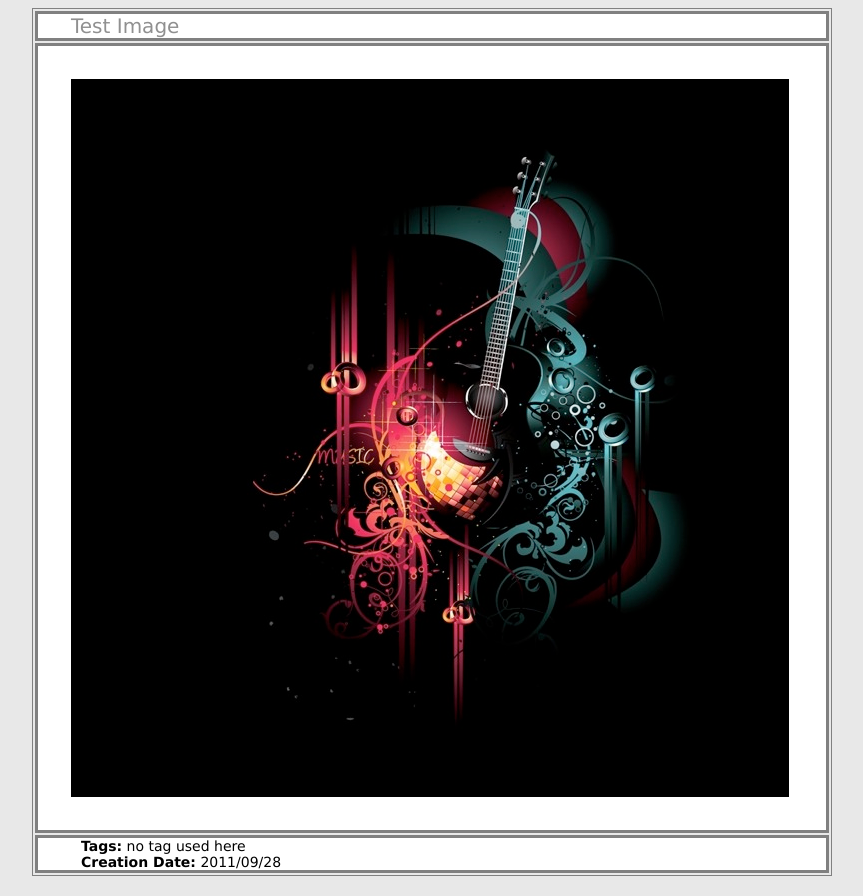
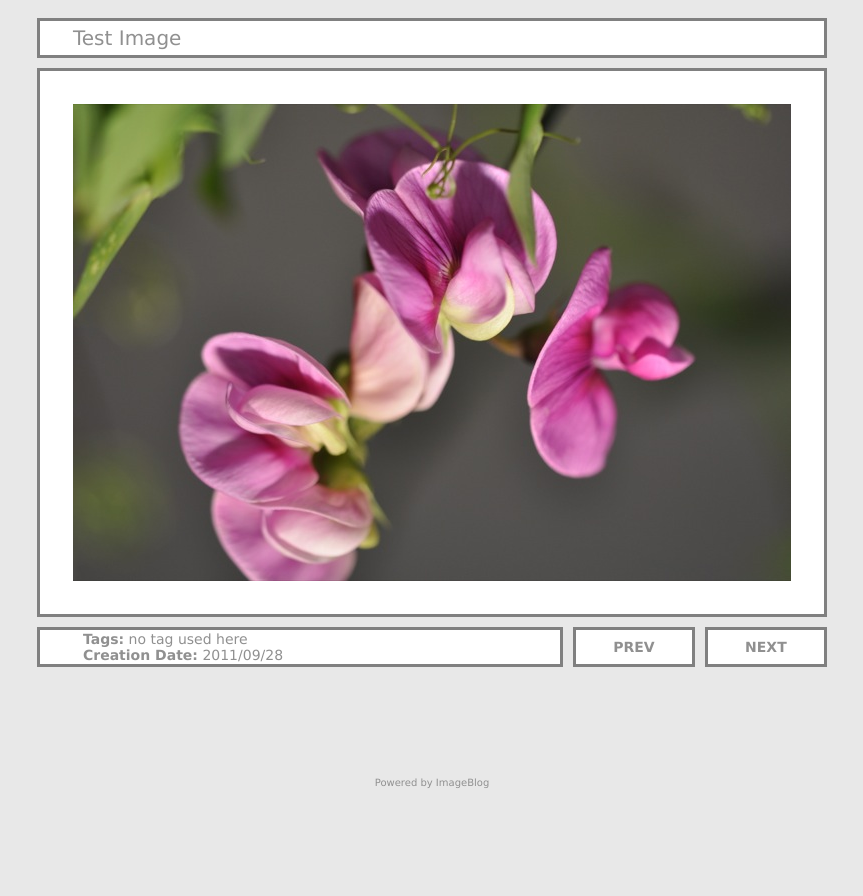
Before and after one commit to galdo/ImageBlog, a PHP site: page /test.html in a window 1280 px wide. Shown: the whole page, without its empty margins (208-1071 px from the left). Run offline with PHP 8.4, Linux system fonts and the light colour scheme.

Commit message:
ChangeLog: 	- Adding support for navigation 	- Adding command line param "page" used for navigation 	- Extending demo data to test navigation 	- minor css enhancements (a, a:hover, div, span)

```diff
--- a/test.html
+++ b/test.html
@@ -1,3 +1,3 @@
 <html>
 <head><title>Galdo's Blog</title><link rel="stylesheet" type="text/css" href="/Users/galdo/Projekte/ImageBlog/tpl/classic.css" /></head>
-<table class="entry"><tr><td class="entry_title">Test Image</td></tr><tr><td class= "entry_image"><img src="data/test.jpg"></td></tr><tr><td class="entry_info"><span class="info">Tags:</span> no tag used here<br><span class="info">Creation Date:</span> 2011/09/28</td></tr></table></html>
+<table class="entry"><tr><td colspan=3 class="entry_title">Test Image</td></tr><tr><td colspan=3 class= "entry_image"><img src="data/test.jpg"></td></tr><tr><td class="entry_info"><span class="info">Tags:</span> no tag used here<br><span class="info">Creation Date:</span> 2011/09/28</td><td class="navigation"><a href="index.php?page=0">PREV</a></td><td class="navigation"><a href="index.php?page=2">NEXT</a></td></tr></table><div class="footer">Powered by ImageBlog</div></html>
--- a/tpl/classic.css
+++ b/tpl/classic.css
@@ -10,8 +10,8 @@ table.entry
     margin-right: auto;
     border-spacing:0px;
     border-collapse:separate;
-	border-width: 1px;
-	border-spacing: 2px;
+	border-width: 0px;
+	border-spacing: 10px;
 	border-style: solid;
 	border-color: gray;
 	width: 800px;
@@ -26,6 +26,7 @@ td.entry_title
     background-color: white;
     font-size: 20px;
     padding: 0px 10px 0px 33px;
+    height: 40px;
     color: #909090;
 }
 
@@ -43,13 +44,38 @@ td.entry_image
 td.entry_info
 {
     border-width: 3px;
+    height:40px;
     border-style: solid;
     border-color: grey;
     background-color:white;
     font-size: 14px;
     text-align:left;
-    width: 100px;
+    width: 500px;
     padding: 0px 10px;
+    color:#909090;
+}
+
+td.navigation
+{
+    border-width: 3px;
+    border-style: solid;
+    border-color: grey;
+    background-color:white;
+    font-size: 14px;
+    text-align:center;
+    font-weight:bold;
+    color:#909090;
+}
+
+td.navigation a
+{
+    color: #909090;
+    text-decoration:none;
+}
+
+td.navigation a:hover
+{
+    color: #505050;
 }
 
 span.info
@@ -57,3 +83,11 @@ span.info
     font-weight: bold;
     padding: 0px 0px 0px 33px;
 }
+
+div.footer
+{
+    padding: 100px;
+    font-size: 10px;
+    color: #909090;
+    text-align:center;
+}
```
Also changed, not shown: index.php (+18 -1 lines), lib/imageblog-0.1.php (+10 -5 lines), data/test.jpg, 1 other file.
